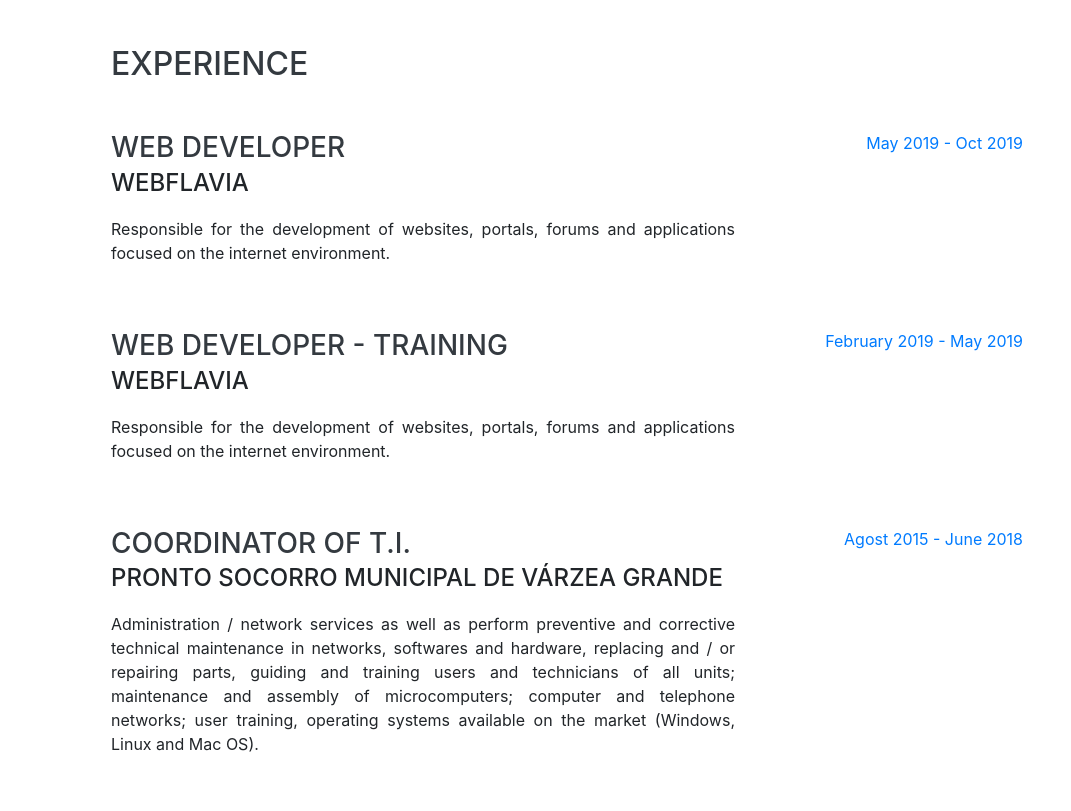
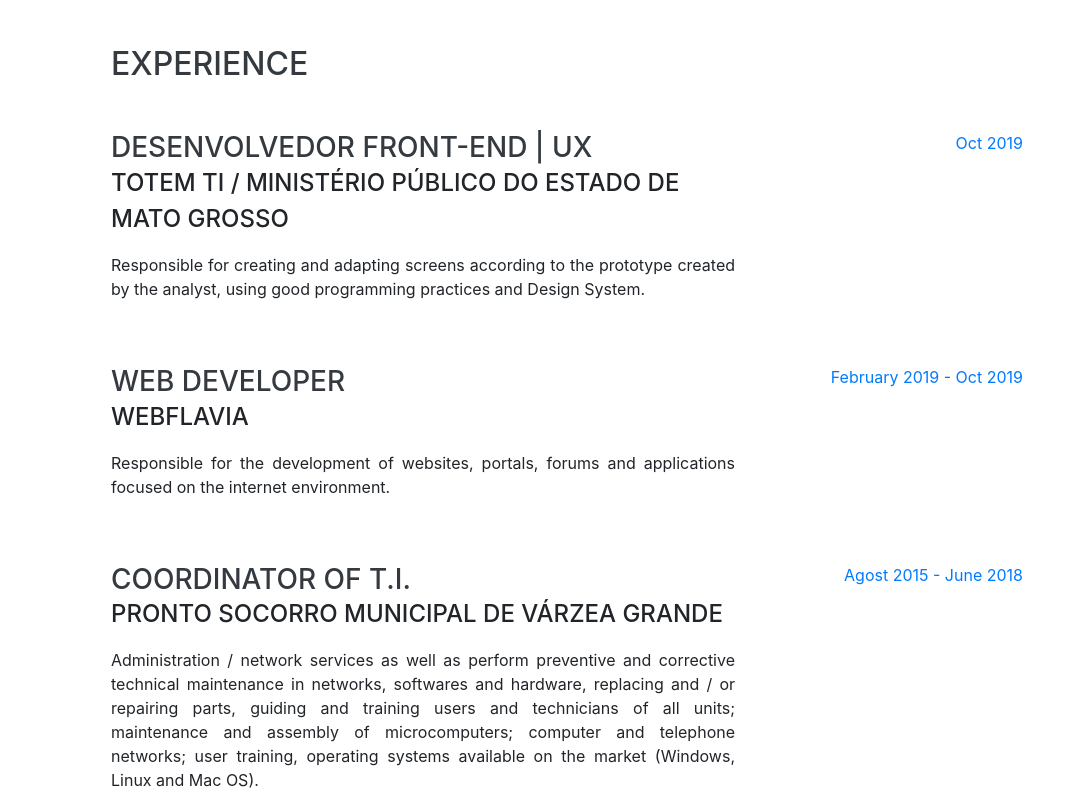
Before and after one commit to EvandroSilvaPinto/evandrosilvapinto.github.io, a website with bundled scripts: page index.html in a window 1280 px wide. Shown: the part 804-1615 px from the top of the page, without its empty margins (209-1280 px from the left). Built offline with nearby package versions, Linux system fonts and the light colour scheme; a web font is replaced by a local one.

Commit message:
alteracoes

```diff
--- a/index.html
+++ b/index.html
@@ -68,7 +68,7 @@
         <div class="subheading mb-5">Várzea Grande · Mato Grosso - Brasil ·
           <!--<a href="tel:+55-065-99255-3440">(65) 99255-3440</a> ·-->
 
-          <a href="mailto:evandrosilvapinto@outlook.com.com">evandrosilvapinto@outlook.com.com</a>
+          <a href="mailto:evandrosilvapinto@outlook.com">evandrosilvapinto@outlook.com</a>
         </div>
         <p class="lead mb-5">
           Graduated in System Analysis and Development at UNIVAG in 2017. I have worked with IT infrastructure
@@ -116,27 +116,24 @@
 
         <div class="resume-item d-flex flex-column flex-md-row justify-content-between mb-5">
           <div class="resume-content">
-            <h3 class="mb-0">Web Developer</h3>
-            <div class="subheading mb-3">WebFlavia</div>
-            <p>
-              Responsible for the development of websites, portals, forums and applications focused on the internet
-              environment.</p>
+            <h3 class="mb-0">Desenvolvedor Front-end | UX</h3>
+            <div class="subheading mb-3">Totem Ti / Ministério Público do Estado de Mato Grosso</div>
+            <p>Responsible for creating and adapting screens according to the prototype created by the analyst, using
+              good programming practices and Design System.</p>
           </div>
           <div class="resume-date text-md-right">
-            <span class="text-primary">May 2019 - Oct 2019</span>
+            <span class="text-primary">Oct 2019</span>
           </div>
         </div>
 
         <div class="resume-item d-flex flex-column flex-md-row justify-content-between mb-5">
           <div class="resume-content">
-            <h3 class="mb-0">Web Developer - training</h3>
-            <div class="subheading mb-3">WebFlavia</div>
-            <p>
-              Responsible for the development of websites, portals, forums and applications focused on the internet
-              environment.</p>
+            <h3 class="mb-0">WEB DEVELOPER</h3>
+            <div class="subheading mb-3">WEBFLAVIA</div>
+            <p>Responsible for the development of websites, portals, forums and applications focused on the internet environment.</p>
           </div>
           <div class="resume-date text-md-right">
-            <span class="text-primary">February 2019 - May 2019</span>
+            <span class="text-primary">February 2019 - Oct 2019</span>
           </div>
         </div>
 
@@ -198,6 +195,9 @@
         <div class="subheading mb-3">Programming Languages &amp; Tools</div>
         <ul class="list-inline dev-icons">
           <li class="list-inline-item">
+            <i class="fab fa-angular"></i>
+          </li>
+          <li class="list-inline-item">
             <i class="fab fa-html5"></i>
           </li>
           <li class="list-inline-item">
@@ -215,13 +215,7 @@
             <i class="fab fa-gulp"></i>
           </li>
           <li class="list-inline-item">
-            <i class="fab fa-grunt"></i>
-          </li>
-          <li class="list-inline-item">
             <i class="fab fa-npm"></i>
-          </li>
-          <li class="list-inline-item">
-            <i class="fab fa-angular"></i>
           </li>
           <li class="list-inline-item">
             <i class="fab fa-webpack"></i>
@@ -302,7 +296,8 @@
       <div id="whatswidget-conversation-message-outer" class="whatswidget-conversation-message-outer"
         style="all:revert;"> <span id="whatswidget-text-header-outer" class="whatswidget-text-header-outer"
           style="all:revert;">Evandro Silva Pinto</span><br>
-        <div id="whatswidget-text-message-outer" class="whatswidget-text-message-outer" style="all:revert;">Olá, em que posso ajudar?</div>
+        <div id="whatswidget-text-message-outer" class="whatswidget-text-message-outer" style="all:revert;">Olá, em que
+          posso ajudar?</div>
       </div>
       <div class="whatswidget-button-wrapper" style="all:revert;">
         <div class="whatswidget-button" id="whatswidget-button" style="all:revert;">
--- a/vendor/fontawesome-free/package.json
+++ b/vendor/fontawesome-free/package.json
@@ -2,7 +2,7 @@
   "_args": [
     [
       "@fortawesome/fontawesome-free@5.8.1",
-      "/workspace/evandrosilvapinto.github.io"
+      "/Users/evandro/Desktop/Sites/curriculo"
     ]
   ],
   "_from": "@fortawesome/fontawesome-free@5.8.1",
@@ -27,7 +27,7 @@
   ],
   "_resolved": "https://registry.npmjs.org/@fortawesome/fontawesome-free/-/fontawesome-free-5.8.1.tgz",
   "_spec": "5.8.1",
-  "_where": "/workspace/evandrosilvapinto.github.io",
+  "_where": "/Users/evandro/Desktop/Sites/curriculo",
   "author": {
     "name": "Dave Gandy",
     "email": "dave@fontawesome.com",
```
Lines whose indentation alone changed are shown as unchanged.
